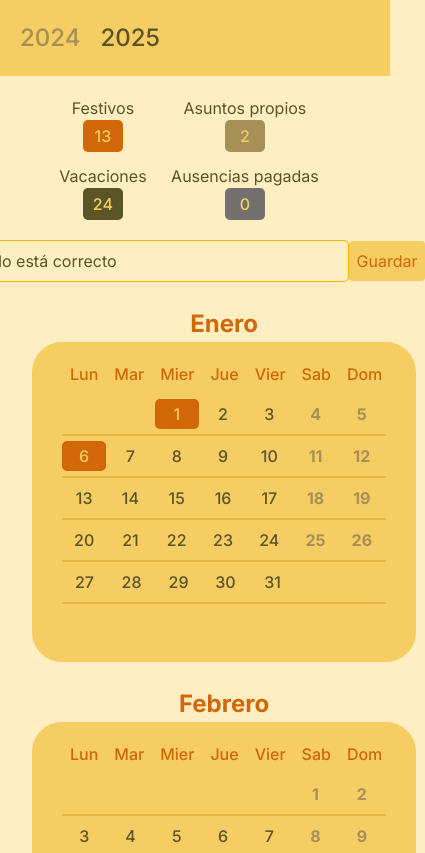
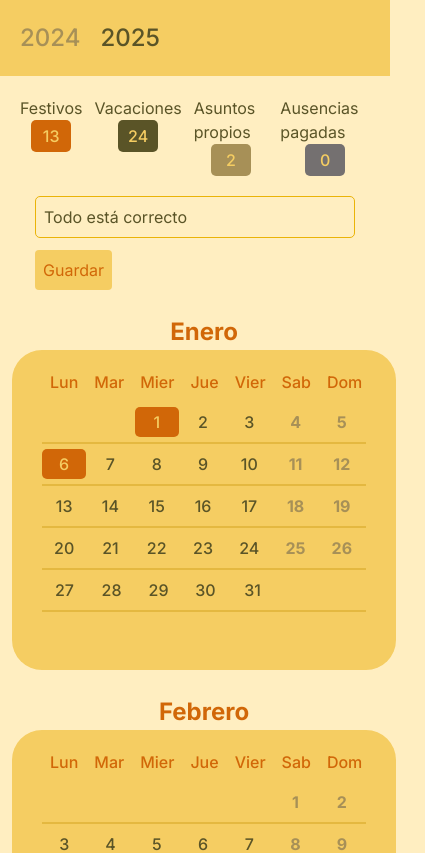
Before and after one commit to amartdaz/calendar, a Next.js app: page / in a window 390 px wide. Shown: the top 853 px of the page, 425 px wide, since content can reach past the window. Built offline with nearby package versions, Linux system fonts and the light colour scheme.

Commit message:
Responsive

```diff
--- a/src/app/components/summary/summary.tsx
+++ b/src/app/components/summary/summary.tsx
@@ -37,35 +37,35 @@ export default function Summary() {
   };
   return (
     <div className="flex flex-col items-center m-3">
-      <div className="flex flex-wrap place-content-around gap-3 max-w-72 md:max-w-full p-2 rounded-[20px] mr-3">
+      <div className="flex flex-row place-content-around gap-3 p-2 rounded-[20px]">
         <div className="flex flex-col items-center">
           <label>Festivos</label>
           <p className="festivity w-10 p-1 text-center rounded-[5px]">13</p>
+        </div>
+        <div className="flex flex-col items-center">
+          <label>Vacaciones</label>
+          <p className="holiday w-10 p-1 text-center rounded-[5px]">{24 - holidaysLength}</p>
         </div>
         <div className="flex flex-col items-center">
           <label>Asuntos propios</label>
           <p className="personalDays w-10 p-1 text-center rounded-[5px]">{2 - personalDaysLength}</p>
         </div>
         <div className="flex flex-col items-center">
-          <label>Vacaciones</label>
-          <p className="holiday w-10 p-1 text-center rounded-[5px]">{24 - holidaysLength}</p>
-        </div>
-        <div className="flex flex-col items-center">
           <label>Ausencias pagadas</label>
           <p className="paidAbsences w-10 p-1 text-center rounded-[5px]">{paidAbsencesLength}</p>
         </div>
       </div>
-      <div className="flex items-center mt-3">
+      <div className="md:flex md:items-center mt-3">
         <p
           className={
             message.error
-              ? "error border border-solid border-yellow-500 rounded-[5px] p-2 min-w-96"
-              : "border border-solid border-yellow-500 rounded-[5px] p-2 min-w-96"
+              ? "error border border-solid border-yellow-500 rounded-[5px] p-2 min-w-80 md:min-w-96"
+              : "border border-solid border-yellow-500 rounded-[5px] p-2 min-w-80 md:min-w-96"
           }
         >
           {message.text}
         </p>
-        <button className="save p-2 rounded" onClick={onClick}>
+        <button className="save p-2 rounded mt-3 md:mt-0" onClick={onClick}>
           Guardar
         </button>
       </div>
--- a/src/app/page.tsx
+++ b/src/app/page.tsx
@@ -12,7 +12,7 @@ export default function Home() {
       <main>
         <Header />
         <Summary />
-        <div className="flex flex-wrap justify-around px-5">
+        <div className="flex flex-wrap justify-around">
           {[...Array(12).keys()].map((index) => {
             return (
               <Month
```
